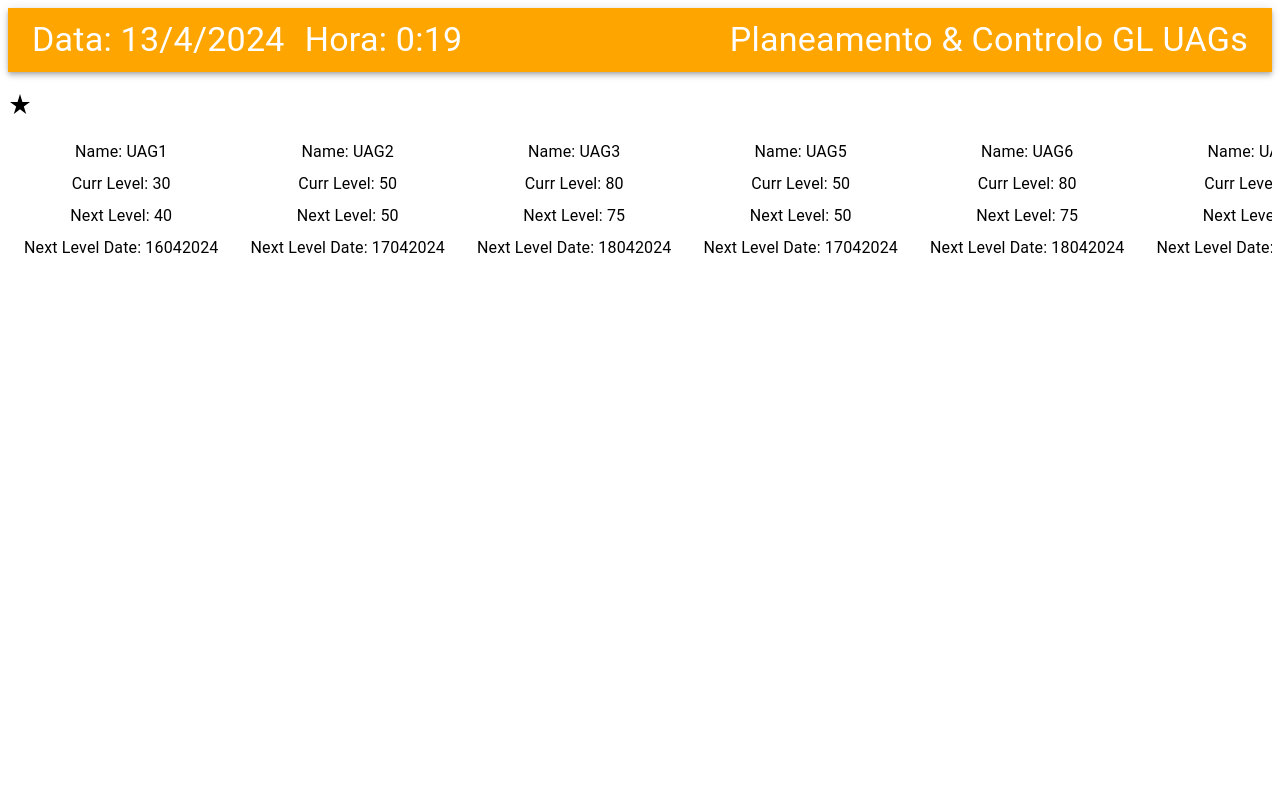
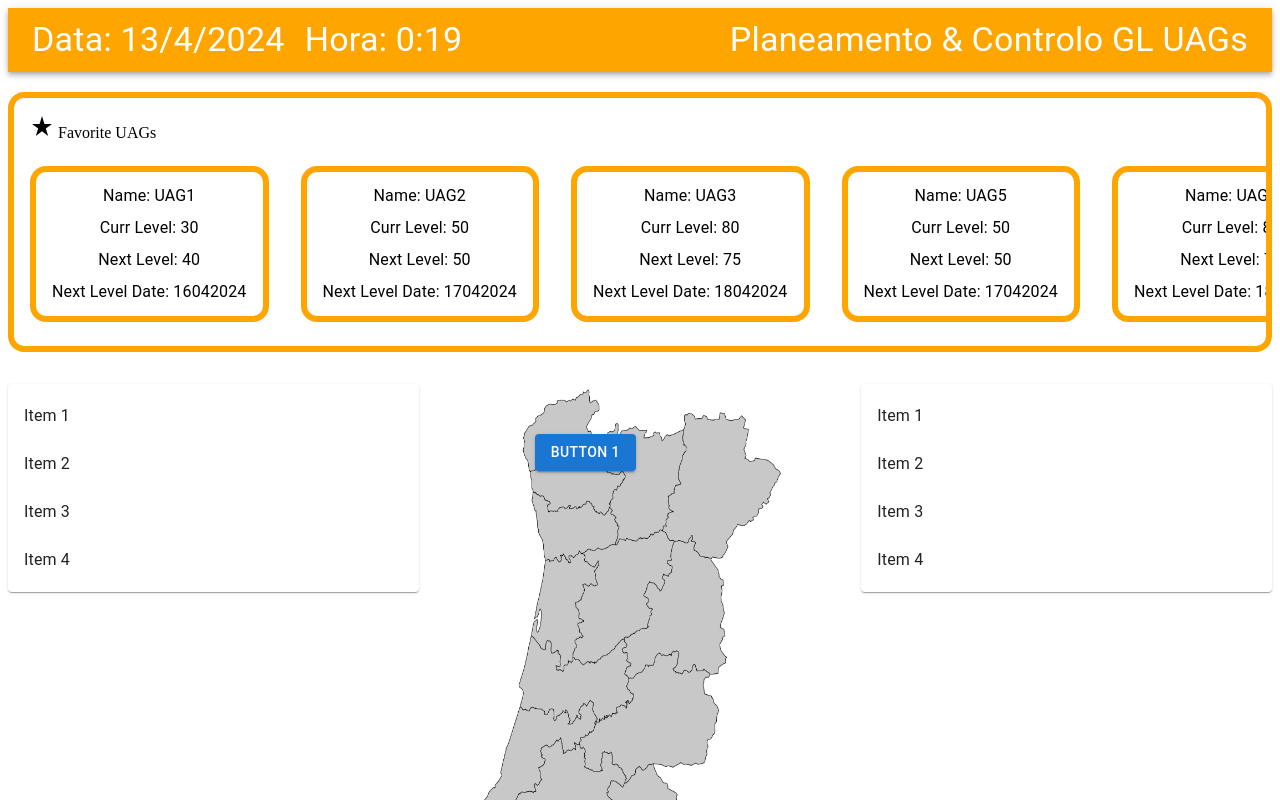
Before and after one commit to AGU-Data-System/AGU-Data-System, a React app in the folder code/ts/: page / in a window 1280 px wide. Shown: the top 800 px of the page. Built offline with nearby package versions, Linux system fonts and the light colour scheme.

Commit message:
Making the fav bar better and making progress on the next topic that is the control menu, map of portugal and the navigation menu.

```diff
--- a/code/ts/src/Components/ControlMenu/ControlMenu.tsx
+++ b/code/ts/src/Components/ControlMenu/ControlMenu.tsx
@@ -0,0 +1,48 @@
+import * as React from "react";
+import {List, ListItem, ListItemText, Paper} from "@mui/material";
+
+export function ControlMenuLeft() {
+    return (
+        <Paper sx={{ maxHeight: 800, overflow: 'auto' }}>
+            <List>
+                {/* Your list items */}
+                <ListItem>
+                    <ListItemText primary="Item 1" />
+                </ListItem>
+                <ListItem>
+                    <ListItemText primary="Item 2" />
+                </ListItem>
+                <ListItem>
+                    <ListItemText primary="Item 3" />
+                </ListItem>
+                <ListItem>
+                    <ListItemText primary="Item 4" />
+                </ListItem>
+                {/* Add more list items as needed */}
+            </List>
+        </Paper>
+    );
+}
+
+export function ControlMenuRight() {
+    return (
+        <Paper sx={{ maxHeight: 800, overflow: 'auto' }}>
+            <List>
+                {/* Your list items */}
+                <ListItem>
+                    <ListItemText primary="Item 1" />
+                </ListItem>
+                <ListItem>
+                    <ListItemText primary="Item 2" />
+                </ListItem>
+                <ListItem>
+                    <ListItemText primary="Item 3" />
+                </ListItem>
+                <ListItem>
+                    <ListItemText primary="Item 4" />
+                </ListItem>
+                {/* Add more list items as needed */}
+            </List>
+        </Paper>
+    );
+}
--- a/code/ts/src/Components/FavBar/FavBar.tsx
+++ b/code/ts/src/Components/FavBar/FavBar.tsx
@@ -1,6 +1,6 @@
 import * as React from 'react';
 import { useEffect, useState } from "react";
-import { Grid, List, ListItem, ListItemText } from "@mui/material";
+import {CircularProgress, Grid, List, ListItem, ListItemText} from "@mui/material";
 import StarRateIcon from '@mui/icons-material/StarRate';
 
 interface UAGDetails {
@@ -42,24 +42,56 @@ export default function FavBar() {
     }, []);
 
     if (state.type === 'loading') {
-        return <p>Loading...</p>;
+        return (
+            <Grid container alignItems="center" sx={{ marginTop: '20px', border: 1, borderColor: 'rgb(255, 165, 0)', borderRadius: '16px', borderWidth: '6px'}}>
+                <Grid item sx={{paddingTop: 2, paddingLeft: 2 }}>
+                    <StarRateIcon /> Favorite UAGs
+                </Grid>
+                <Grid item sx={{ margin: 2 }}>
+                    <CircularProgress />
+                </Grid>
+            </Grid>
+            );
     }
 
     if (state.type === 'error') {
-        return <p>Error: {state.message}</p>;
+        return (
+            <Grid container alignItems="center" sx={{ marginTop: '20px', border: 1, borderColor: 'rgb(255, 165, 0)', borderRadius: '16px', borderWidth: '6px'}}>
+                <Grid item sx={{paddingTop: 2, paddingLeft: 2 }}>
+                    <StarRateIcon />
+                </Grid>
+                <Grid item sx={{ overflowX: 'auto', whiteSpace: 'nowrap' }}>
+                    Error: {state.message}
+                </Grid>
+            </Grid>
+        );
     }
 
     return (
-        <Grid container alignItems="center" sx={{ marginTop: '20px' }}>
-            {/* Start Icon */}
-            <Grid item>
-                <StarRateIcon />
+        <Grid container alignItems="right" sx={{ marginTop: '20px', border: 1, borderColor: 'rgb(255, 165, 0)', borderRadius: '16px', borderWidth: '6px'}}>
+            <Grid item sx={{paddingTop: 2, paddingLeft: 2, width: '100%'}}>
+                <StarRateIcon /> Favorite UAGs
             </Grid>
-            {/* UAG List */}
             <Grid item sx={{ overflowX: 'auto', whiteSpace: 'nowrap' }}>
                 <List sx={{ display: 'flex', flexDirection: 'row' }}>
                     {state.uagsDetails.map((uag, index) => (
-                        <ListItem key={index} sx={{ display: 'flex', flexDirection: 'column' }}>
+                        <ListItem
+                            key={index}
+                            sx={{
+                                display: 'flex',
+                                flexDirection: 'column',
+                                border: 1,
+                                borderColor: 'rgb(255, 165, 0)',
+                                borderRadius: '16px',
+                                borderWidth: '6px',
+                                margin: 2,
+                                '&:hover': {
+                                    backgroundColor: 'rgba(255,165,0,0.71)',
+                                    color: 'white',
+                                }
+                            }}
+                            onClick={() => console.log(`UAG ${uag.name} clicked`)}
+                        >
                             <ListItemText primary={`Name: ${uag.name}`} />
                             <ListItemText primary={`Curr Level: ${uag.currLvl}`} />
                             <ListItemText primary={`Next Level: ${uag.nextLvl}`} />
--- /dev/null
+++ b/code/ts/src/Components/Home.tsx
@@ -0,0 +1,12 @@
+import * as React from 'react';
+import FavBar from './FavBar/FavBar';
+import Menu from './Menu/Menu';
+
+export default function Home() {
+    return (
+        <div>
+            <FavBar />
+            <Menu />
+        </div>
+    );
+}
--- a/code/ts/src/Components/Map/Map.tsx
+++ b/code/ts/src/Components/Map/Map.tsx
@@ -0,0 +1,27 @@
+import * as React from 'react';
+import { Box, Button } from '@mui/material';
+import portugalMap from '../../assets/portugalMap.png';
+
+export default function Map() {
+    return (
+        <Box sx={{ position: 'relative', width: '100%', height: '800px' }}>
+            <Box
+                sx={{
+                    position: 'absolute',
+                    top: 0,
+                    left: 0,
+                    width: '100%',
+                    height: '100%',
+                    backgroundImage: `url(${portugalMap})`,
+                    backgroundSize: '90% 100%',
+                    backgroundRepeat: 'no-repeat',
+                }}
+            />
+            <Box sx={{ position: 'absolute', top: '50px', left: '100px' }}>
+                <Button variant="contained" color="primary" onClick={() => console.log('Button clicked')}>
+                    Button 1
+                </Button>
+            </Box>
+        </Box>
+    );
+}
--- a/code/ts/src/Components/Menu/Menu.tsx
+++ b/code/ts/src/Components/Menu/Menu.tsx
@@ -0,0 +1,20 @@
+import * as React from 'react';
+import { Grid } from '@mui/material';
+import { ControlMenuLeft, ControlMenuRight } from '../ControlMenu/ControlMenu';
+import Map from '../Map/Map';
+
+export default function Menu() {
+    return (
+        <Grid container spacing={2} sx={{ marginTop: 2 }}>
+            <Grid item xs={4}>
+                <ControlMenuLeft />
+            </Grid>
+            <Grid item xs={4}>
+                <Map />
+            </Grid>
+            <Grid item xs={4}>
+                <ControlMenuRight />
+            </Grid>
+        </Grid>
+    );
+}
--- a/code/ts/src/router.tsx
+++ b/code/ts/src/router.tsx
@@ -2,7 +2,7 @@ import * as React from 'react';
 import { createBrowserRouter, RouterProvider } from 'react-router-dom';
 import NavBar from './Components/Layouts/NavBar';
 import NotFoundPage from './Components/NotFoundPage';
-import FavBar from "./Components/FavBar/FavBar";
+import Home from './Components/Home';
 
 const router = createBrowserRouter([
     {
@@ -11,7 +11,7 @@ const router = createBrowserRouter([
       'children': [
         {
           'path': '/',
-          'element': <FavBar />,
+          'element': <Home />,
         },
       ]
     },
```
Also changed, not shown: code/ts/src/assets/portugalMap.png (added).
